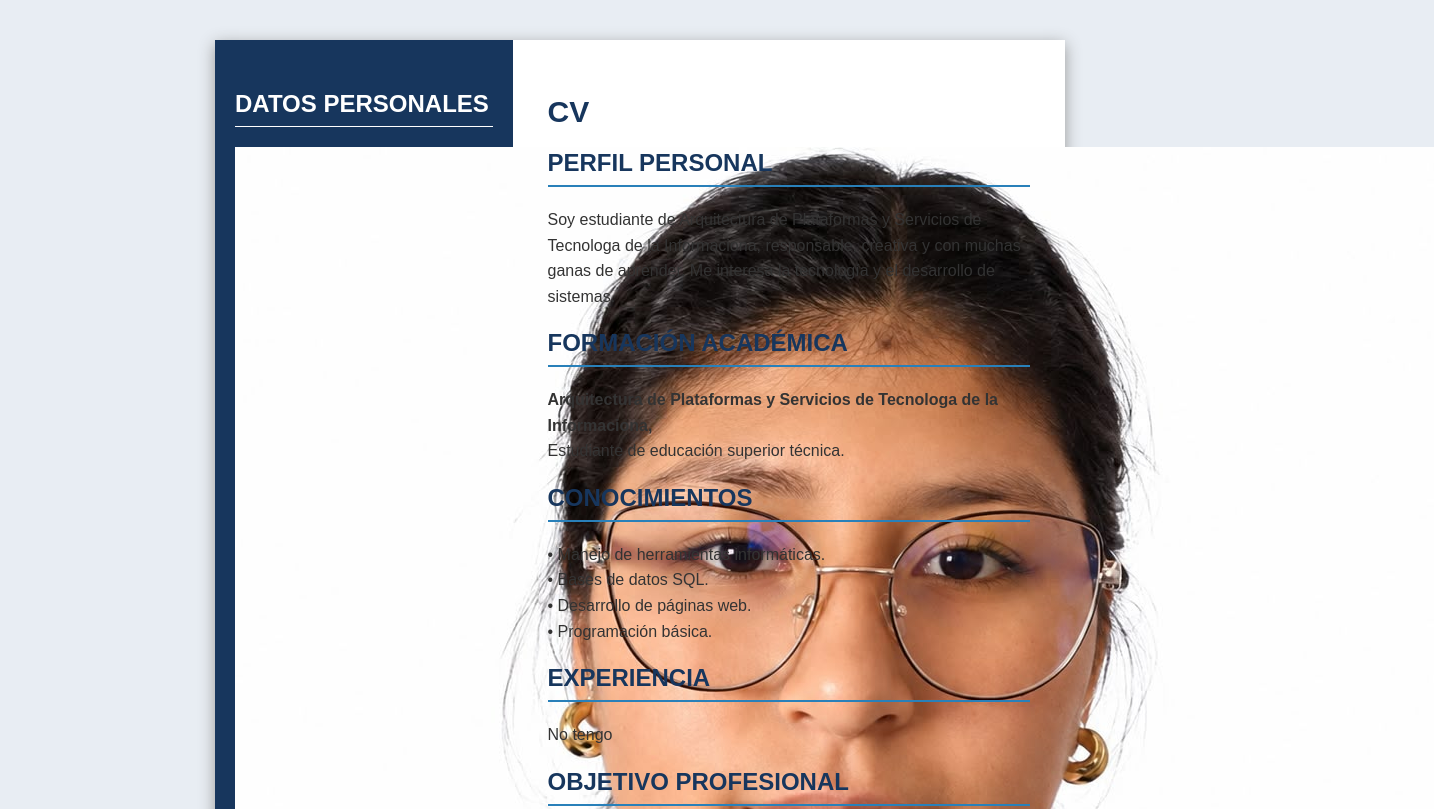
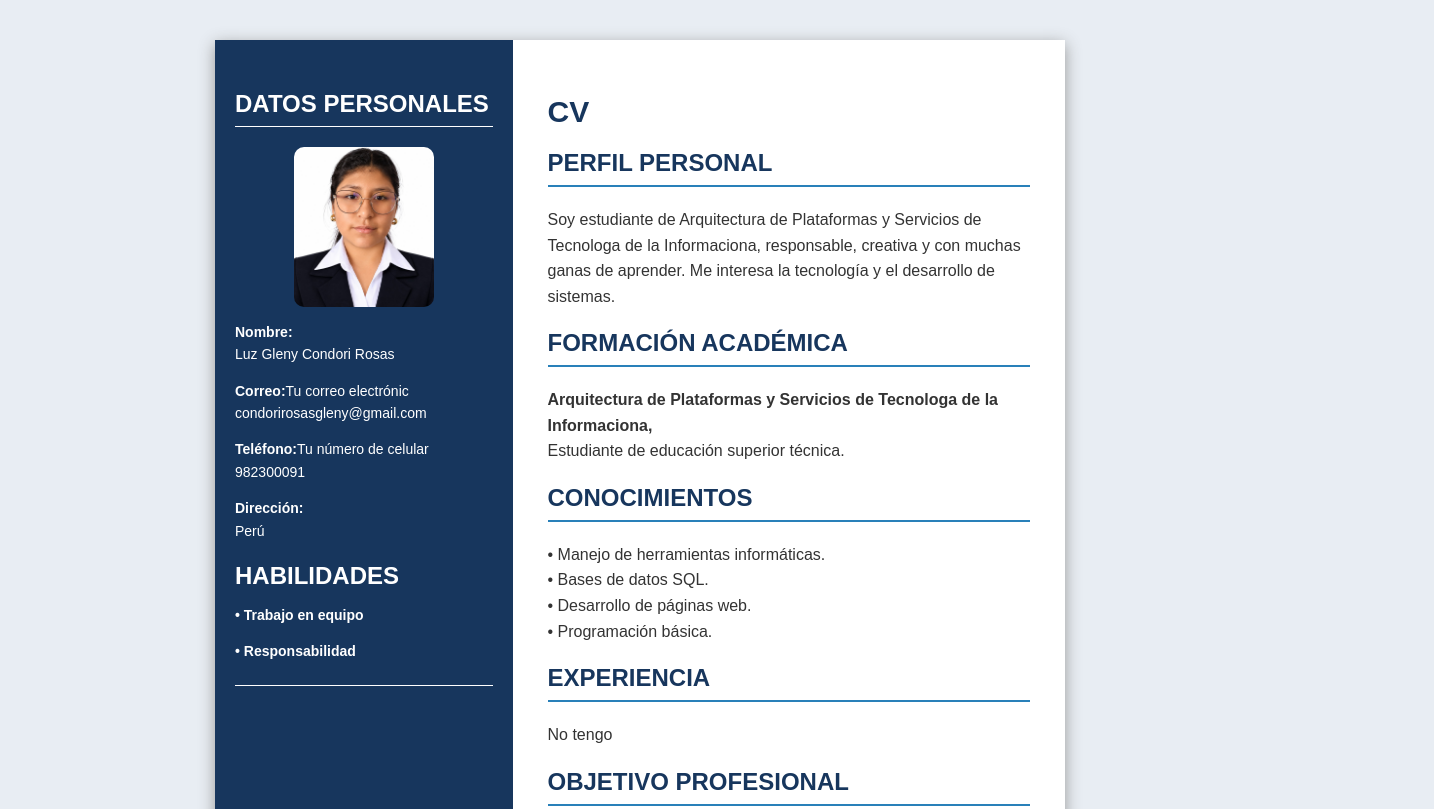
Before and after one commit to luzgley/Mi-CV, a plain HTML site: page index.html in a window 1280 px wide. Shown: the top 809 px of the page, 1434 px wide, since content can reach past the window. Drawn offline with Linux system fonts and the light colour scheme.

Commit message:
Update profile image styling and source

```diff
--- a/index.html
+++ b/index.html
@@ -6,6 +6,14 @@
 <title>Mi CV</title>
 
 <style>
+    .foto-perfil {
+    width: 140px;
+    height: 160px;
+    object-fit: cover;
+    border-radius: 10px;
+    display: block;
+    margin: 10px auto;
+}
 * {
     box-sizing: border-box;
 }
@@ -70,9 +78,9 @@ p {
 <aside class="lateral">
 
 <h2>DATOS PERSONALES</h2>
-    <img src="WhatsApp%20Image%202026-11-16%20at%203.04.55%20PM.jpeg"
-     alt="Mi fotografía"
-     class="foto">
+   <img src="WhatsApp Image 2026-11-16 at 3.04.55 PM.jpeg"
+alt="Mi fotografía"
+class="foto-perfil">
 <p><b>Nombre:</b><br>
 Luz Gleny Condori Rosas</p>
 
```
